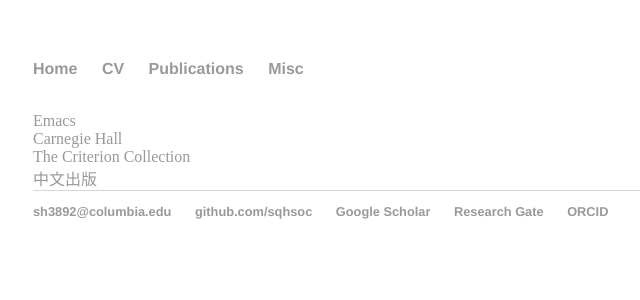
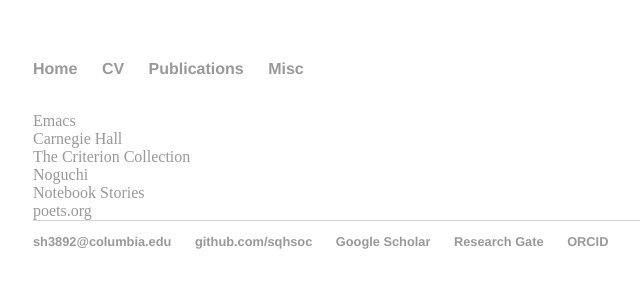
Before and after one commit to sqhsoc/sqhsoc.github.io, a Jekyll site: the page built from misc.html, in a window 1280 px wide. Shown: the top 300 px of the page, without its empty margins (159-799 px from the left). Built offline with Jekyll 4.4.1, drawn with Linux system fonts in a browser that asks for light colours.

Commit message:
some misc additions

```diff
--- a/misc.html
+++ b/misc.html
@@ -17,6 +17,14 @@ title: miscellanea
 
 	<br>
 
-<a href="https://read.douban.com/ebooks/?dcs=original-featured&dcm=normal-nav"> 中文出版 </a>
+<a href="https://www.noguchi.org/"> Noguchi </a>
 
 	<br>
+
+<a href="https://www.notebookstories.com/"> Notebook Stories </a>
+
+	<br>
+
+<a href="https://poets.org/poems"> poets.org </a>
+
+	<br>
```
